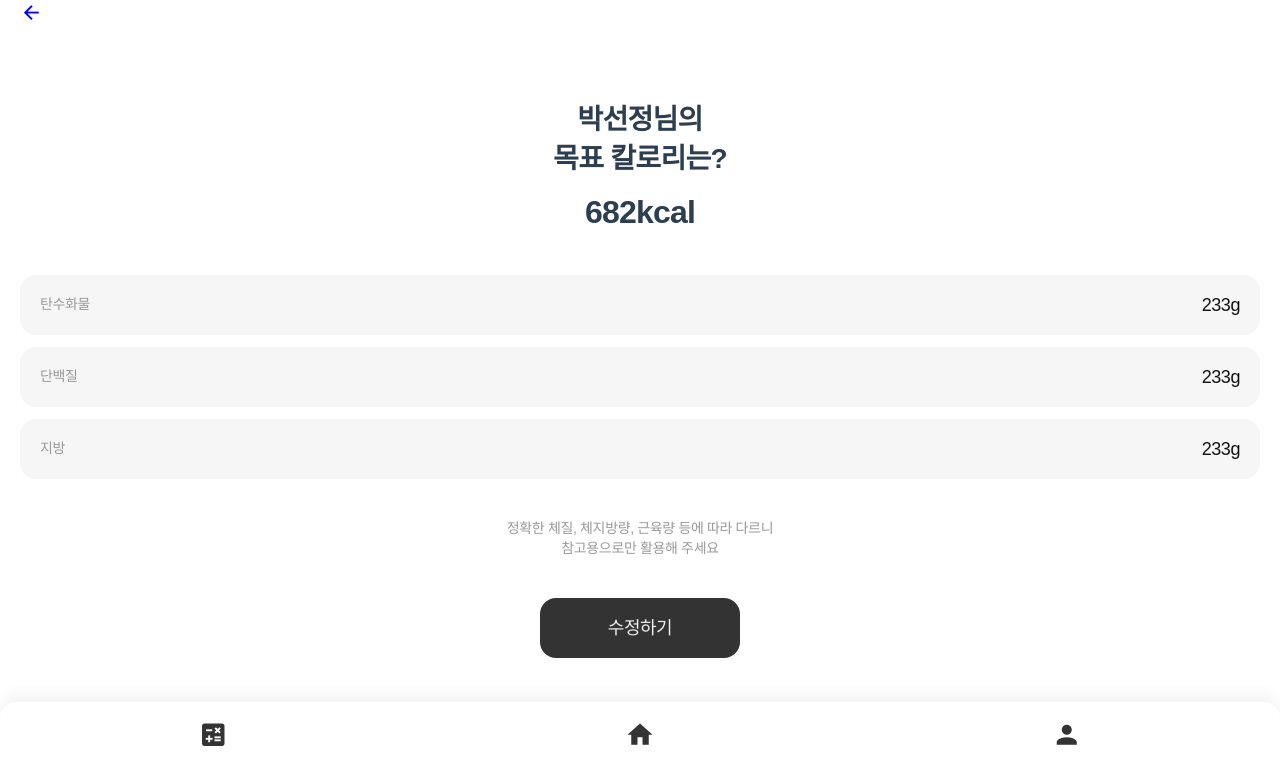
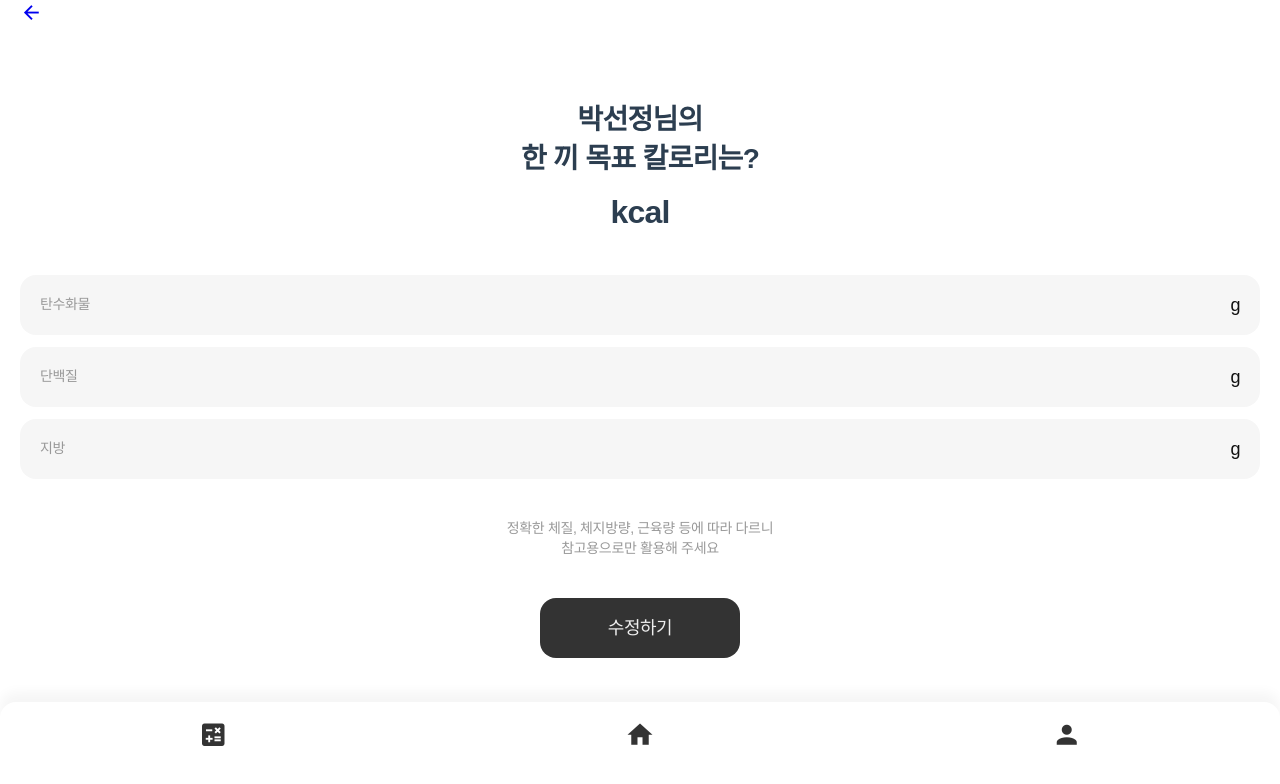
Before and after one commit to yu-hazel/SALAD, a Vue app in the folder salad-vue/: page /targetCalories in a window 1280 px wide. Shown: the top 784 px of the page. Built offline with nearby package versions, Linux system fonts and the light colour scheme; a web font is replaced by a local one.

Commit message:
칼로리 계산 로직 구현(로컬스토리지 이용), pinia로 상태 관리

```diff
--- /dev/null
+++ b/salad-vue/src/stores/caloriesStore.js
@@ -0,0 +1,105 @@
+import { defineStore } from 'pinia';
+
+export const useCaloriesStore = defineStore('calories', {
+    state: () => ({
+        gender: 'female',
+        height: '',
+        currentWeight: '',
+        age: '',
+        goal: '',
+        mealCount: 1,
+        recommendedCalories: null,
+        perMealCalories: null,
+        carbs: null,
+        protein: null,
+        fat: null,
+    }),
+    actions: {
+        calculateCalories() {
+            let BMR = 0;
+
+            if (this.gender === 'male') {
+                BMR = 66 + (13.7 * this.currentWeight) + (5 * this.height) - (6.8 * this.age);
+            } else {
+                BMR = 655 + (9.6 * this.currentWeight) + (1.7 * this.height) - (4.7 * this.age);
+            }
+
+            if (this.goal === '유지') {
+                this.recommendedCalories = Math.round(BMR * 1.375); // 유지
+            } else if (this.goal === '감량') {
+                this.recommendedCalories = Math.round((BMR * 1.375) - ((BMR * 1.375) * 0.2)); // 감량
+            } else if (this.goal === '증량') {
+                this.recommendedCalories = Math.round((BMR * 1.375) + ((BMR * 1.375) * 0.2)); // 증량
+            }
+
+            this.perMealCalories = Math.round(this.recommendedCalories / this.mealCount);
+
+            // 탄수화물, 단백질, 지방 계산
+            this.carbs = Math.round((this.perMealCalories * 0.5) / 4);  // 탄수화물은 1g당 4kcal
+            this.protein = Math.round((this.perMealCalories * 0.3) / 4);  // 단백질은 1g당 4kcal
+            this.fat = Math.round((this.perMealCalories * 0.2) / 9);  // 지방은 1g당 9kcal
+
+            this.saveUserData(); // 상태와 로컬 스토리지에 데이터 저장
+        },
+        saveUserData() {
+            localStorage.setItem('gender', this.gender);
+            localStorage.setItem('height', this.height);
+            localStorage.setItem('currentWeight', this.currentWeight);
+            localStorage.setItem('age', this.age);
+            localStorage.setItem('goal', this.goal);
+            localStorage.setItem('mealCount', this.mealCount);
+            localStorage.setItem('recommendedCalories', this.recommendedCalories);
+            localStorage.setItem('perMealCalories', this.perMealCalories);
+            localStorage.setItem('carbs', this.carbs);
+            localStorage.setItem('protein', this.protein);
+            localStorage.setItem('fat', this.fat);
+        },
+        loadFromLocalStorage() {
+            const storedGender = localStorage.getItem('gender');
+            const storedHeight = localStorage.getItem('height');
+            const storedCurrentWeight = localStorage.getItem('currentWeight');
+            const storedAge = localStorage.getItem('age');
+            const storedGoal = localStorage.getItem('goal');
+            const storedMealCount = localStorage.getItem('mealCount');
+            const storedRecommendedCalories = localStorage.getItem('recommendedCalories');
+            const storedPerMealCalories = localStorage.getItem('perMealCalories');
+            const storedCarbs = localStorage.getItem('carbs');
+            const storedProtein = localStorage.getItem('protein');
+            const storedFat = localStorage.getItem('fat');
+
+            if (storedGender !== null) {
+                this.gender = storedGender;
+            }
+            if (storedHeight !== null) {
+                this.height = storedHeight;
+            }
+            if (storedCurrentWeight !== null) {
+                this.currentWeight = storedCurrentWeight;
+            }
+            if (storedAge !== null) {
+                this.age = storedAge;
+            }
+            if (storedGoal !== null) {
+                this.goal = storedGoal;
+            }
+            if (storedMealCount !== null) {
+                this.mealCount = parseInt(storedMealCount, 10);
+            }
+            if (storedRecommendedCalories !== null) {
+                this.recommendedCalories = parseInt(storedRecommendedCalories, 10);
+            }
+            if (storedPerMealCalories !== null) {
+                this.perMealCalories = parseInt(storedPerMealCalories, 10);
+            }
+            if (storedCarbs !== null) {
+                this.carbs = parseInt(storedCarbs, 10);
+            }
+            if (storedProtein !== null) {
+                this.protein = parseInt(storedProtein, 10);
+            }
+            if (storedFat !== null) {
+                this.fat = parseInt(storedFat, 10);
+            }
+        }
+    }
+});
--- a/salad-vue/src/views/TargetCalories.vue
+++ b/salad-vue/src/views/TargetCalories.vue
@@ -4,32 +4,26 @@
       <v-icon>mdi-arrow-left</v-icon>
     </RouterLink>
   </div>
-  <!-- <div>
-    <h1>나에게 맞는</h1>
-    <h1>칼로리 계산하기</h1>
-    <h4>칼로리를 계산하기 위한</h4>
-    <h4>나의 목표를 설정해주세요</h4>
-  </div> -->
   <div class="inner">
     <div class="title">
       <div>
         <h1>박선정님의</h1>
-        <h1>목표 칼로리는?</h1>
+        <h1>한 끼 목표 칼로리는?</h1>
       </div>
-      <h1 style="font-size: 32px;">682kcal</h1>
+      <h1 style="font-size: 32px;">{{ store.perMealCalories }}kcal</h1>
     </div>
     <div class="date">
       <div class="inputBox">
         <h5>탄수화물</h5>
-        <h3>233g</h3>
+        <h3>{{ store.carbs }}g</h3>
       </div>
       <div class="inputBox">
         <h5>단백질</h5>
-        <h3>233g</h3>
+        <h3>{{ store.protein }}g</h3>
       </div>
       <div class="inputBox">
         <h5>지방</h5>
-        <h3>233g</h3>
+        <h3>{{ store.fat }}g</h3>
       </div>
     </div>
     <h5>정확한 체질, 체지방량, 근육량 등에 따라 다르니</h5>
@@ -41,6 +35,17 @@
     </div>
   </div>
 </template>
+
+<script setup>
+import { onMounted } from 'vue';
+import { useCaloriesStore } from '@/stores/caloriesStore';
+
+const store = useCaloriesStore();
+
+onMounted(() => {
+  store.loadFromLocalStorage();
+});
+</script>
 
 <style scoped>
 .GNB {
--- a/salad-vue/src/views/TargetCaloriesInput.vue
+++ b/salad-vue/src/views/TargetCaloriesInput.vue
@@ -10,76 +10,80 @@
         <h1>박선정님에게 맞는 </h1>
         <h1>한 끼 칼로리 계산하기</h1>
       </div>
-      <h5>칼로리를 계산하기 위한
-        나의 목표를 설정해주세요</h5>
+      <h5>칼로리를 계산하기 위한 나의 목표를 설정해주세요</h5>
     </div>
     <form class="date">
       <div class="selectBox">
         <div class="inputBox select">
-          <input type="radio" name='gender' id='women' value='female' checked>
+          <input type="radio" name="gender" id="women" value="female" v-model="store.gender">
           <label for="women" class="label">여성</label>
         </div>
         <div class="inputBox select">
-          <input type="radio" name='gender' id='men' value='male'>
+          <input type="radio" name="gender" id="men" value="male" v-model="store.gender">
           <label for="men" class="label">남성</label>
         </div>
       </div>
-      <input type="text" placeholder="나이를 입력해주세요" class="inputBox">
-      <input type="text" placeholder="키를 입력해주세요" class="inputBox">
-      <input type="text" placeholder="현재 체중을 입력해주세요" class="inputBox">
-
+      <input type="number" v-model="store.age" placeholder="나이를 입력해주세요" class="inputBox" required>
+      <input type="number" v-model="store.height" placeholder="키를 입력해주세요" class="inputBox" required>
+      <input type="number" v-model="store.currentWeight" placeholder="현재 체중을 입력해주세요" class="inputBox" required>
 
       <div style="display: flex; gap: 6px;">
         <v-bottom-sheet v-model="target">
           <template v-slot:activator="{ props }">
             <div class="text-center" style="flex: 1 1 0;">
-              <v-btn v-bind="props" class="inputBox" text="목표를 선택하세요"></v-btn>
+              <v-btn v-bind="props" class="inputBox">{{ store.goal ? store.goal : '목표를 선택하세요' }}</v-btn>
             </div>
           </template>
           <div class="modal">
             <div class="selectBox">
               <div class="inputBox select">
-                <input type="radio" name='target' id='decrement' value='female' checked>
+                <input type="radio" name="target" id="decrement" value="감량" @change="selectTarget('감량')"
+                  :checked="tempGoal === '감량'">
                 <label for="decrement" class="label modalLabel">감량</label>
               </div>
               <div class="inputBox select">
-                <input type="radio" name='target' id='keep' value='male'>
+                <input type="radio" name="target" id="keep" value="유지" @change="selectTarget('유지')"
+                  :checked="tempGoal === '유지'">
                 <label for="keep" class="label modalLabel">유지</label>
               </div>
               <div class="inputBox select">
-                <input type="radio" name='target' id='increase' value='male'>
+                <input type="radio" name="target" id="increase" value="증량" @change="selectTarget('증량')"
+                  :checked="tempGoal === '증량'">
                 <label for="increase" class="label modalLabel">증량</label>
               </div>
             </div>
-            <div class="btn" @click="target = !target">
+            <div class="btn" @click="confirmTarget">
               <h3 style="color: #eee;">선택완료</h3>
             </div>
           </div>
         </v-bottom-sheet>
 
-
         <v-bottom-sheet v-model="amount">
           <template v-slot:activator="{ props }">
             <div class="text-center" style="flex: 1 1 0;">
-              <v-btn v-bind="props" class="inputBox" text="식사량을 선택하세요"> </v-btn>
+              <v-btn v-bind="props" class="inputBox">{{ store.mealCount ? `${store.mealCount}끼` : '식사량을 선택하세요'
+                }}</v-btn>
             </div>
           </template>
           <div class="modal">
             <div class="selectBox">
               <div style="display: flex; flex: 1 1 0;" class="inputBox select">
-                <input type="radio" name='amount' id='one' value='female' checked>
+                <input type="radio" name="amount" id="one" value="1" @change="selectAmount('1')"
+                  :checked="tempAmount === '1'">
                 <label for="one" class="label">1끼</label>
               </div>
               <div style="display: flex; flex: 1 1 0;" class="inputBox select">
-                <input type="radio" name='amount' id='two' value='male'>
+                <input type="radio" name="amount" id="two" value="2" @change="selectAmount('2')"
+                  :checked="tempAmount === '2'">
                 <label for="two" class="label">2끼</label>
               </div>
               <div style="display: flex; flex: 1 1 0;" class="inputBox select">
-                <input type="radio" name='amount' id='three' value='male'>
+                <input type="radio" name="amount" id="three" value="3" @change="selectAmount('3')"
+                  :checked="tempAmount === '3'">
                 <label for="three" class="label">3끼</label>
               </div>
             </div>
-            <div class="btn" @click="amount = !amount">
+            <div class="btn" @click="confirmAmount">
               <h3 style="color: #eee;">선택완료</h3>
             </div>
           </div>
@@ -87,22 +91,68 @@
       </div>
     </form>
 
-
     <div>
-      <RouterLink to="/targetCalories" class="btn">
+      <RouterLink to="/targetCalories" class="btn" @click.native="calculateAndSaveCalories">
         <h3 style="color: #eee;">저장하기</h3>
       </RouterLink>
     </div>
   </div>
 </template>
 
-<script>
-export default {
-  data: () => ({
-    target: false,
-    amount: false,
-  }),
+<script setup>
+import { ref, onMounted, watch } from 'vue';
+import { useCaloriesStore } from '@/stores/caloriesStore';
+
+const store = useCaloriesStore();
+
+const target = ref(false);
+const amount = ref(false);
+const tempGoal = ref(store.goal);  // 임시 목표 값
+const tempAmount = ref(store.mealCount.toString());  // 임시 식사량 값
+
+const selectTarget = (value) => {
+  tempGoal.value = value;  // 선택한 값을 임시로 저장
 };
+
+const confirmTarget = () => {
+  store.goal = tempGoal.value;  // 임시 값을 최종 값으로 반영
+  target.value = false;  // 모달 닫기
+  store.saveUserData();  // 목표값 저장
+};
+
+const closeTargetModal = () => {
+  tempGoal.value = store.goal;  // 모달을 닫을 때 임시 값을 초기화
+  target.value = false;
+};
+
+const selectAmount = (value) => {
+  tempAmount.value = value;  // 선택한 값을 임시로 저장
+};
+
+const confirmAmount = () => {
+  store.mealCount = parseInt(tempAmount.value);  // 임시 값을 최종 값으로 반영
+  amount.value = false;  // 모달 닫기
+  store.saveUserData();  // 식사량 저장
+};
+
+const closeAmountModal = () => {
+  tempAmount.value = store.mealCount.toString();  // 모달을 닫을 때 임시 값을 초기화
+  amount.value = false;
+};
+
+const calculateAndSaveCalories = () => {
+  store.calculateCalories();
+  store.saveUserData();  // 데이터 저장
+};
+
+// 사용자 입력 데이터 반영
+watch(() => store.age, (newValue) => localStorage.setItem('age', newValue));
+watch(() => store.height, (newValue) => localStorage.setItem('height', newValue));
+watch(() => store.currentWeight, (newValue) => localStorage.setItem('currentWeight', newValue));
+
+onMounted(() => {
+  store.loadFromLocalStorage();
+});
 </script>
 
 <style scoped>
```
